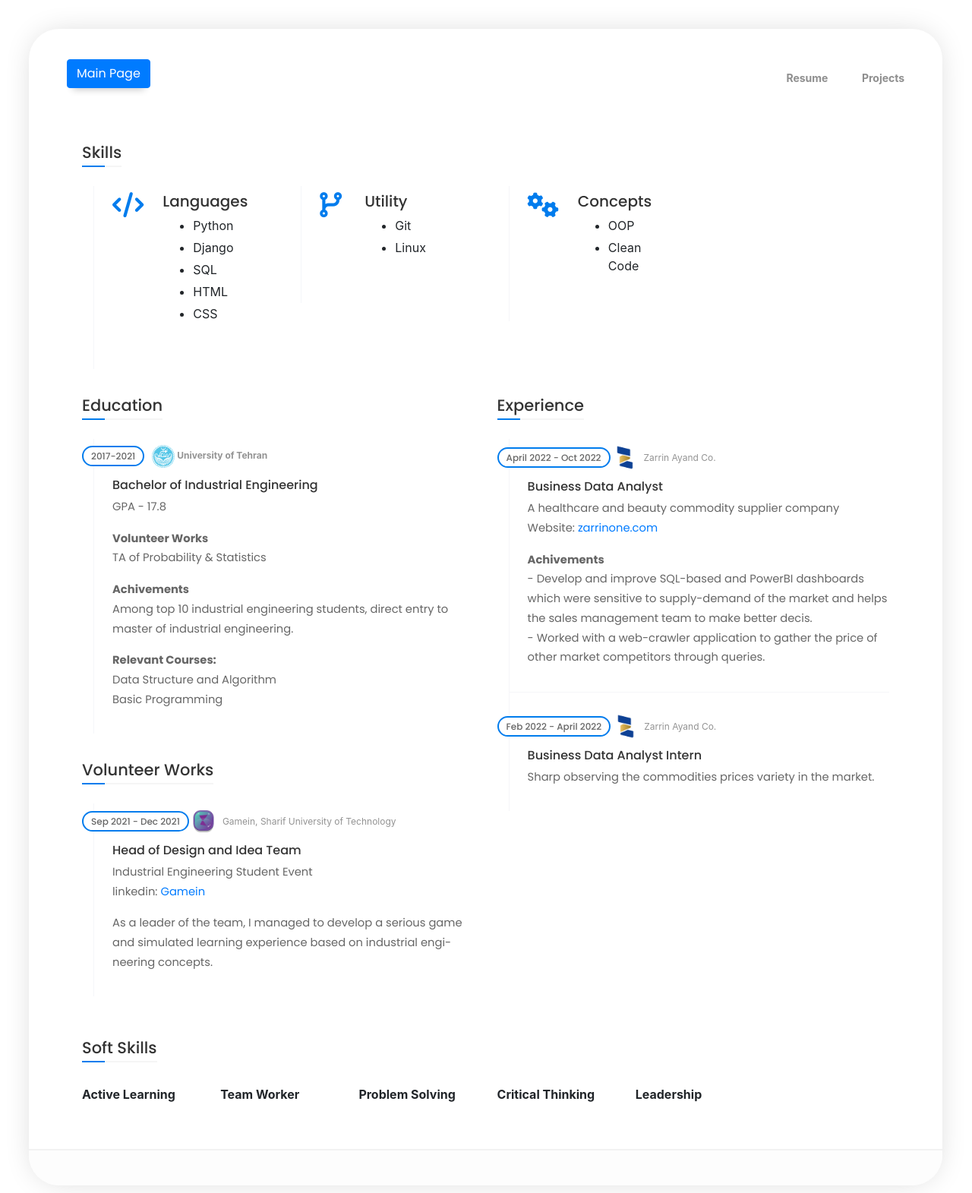
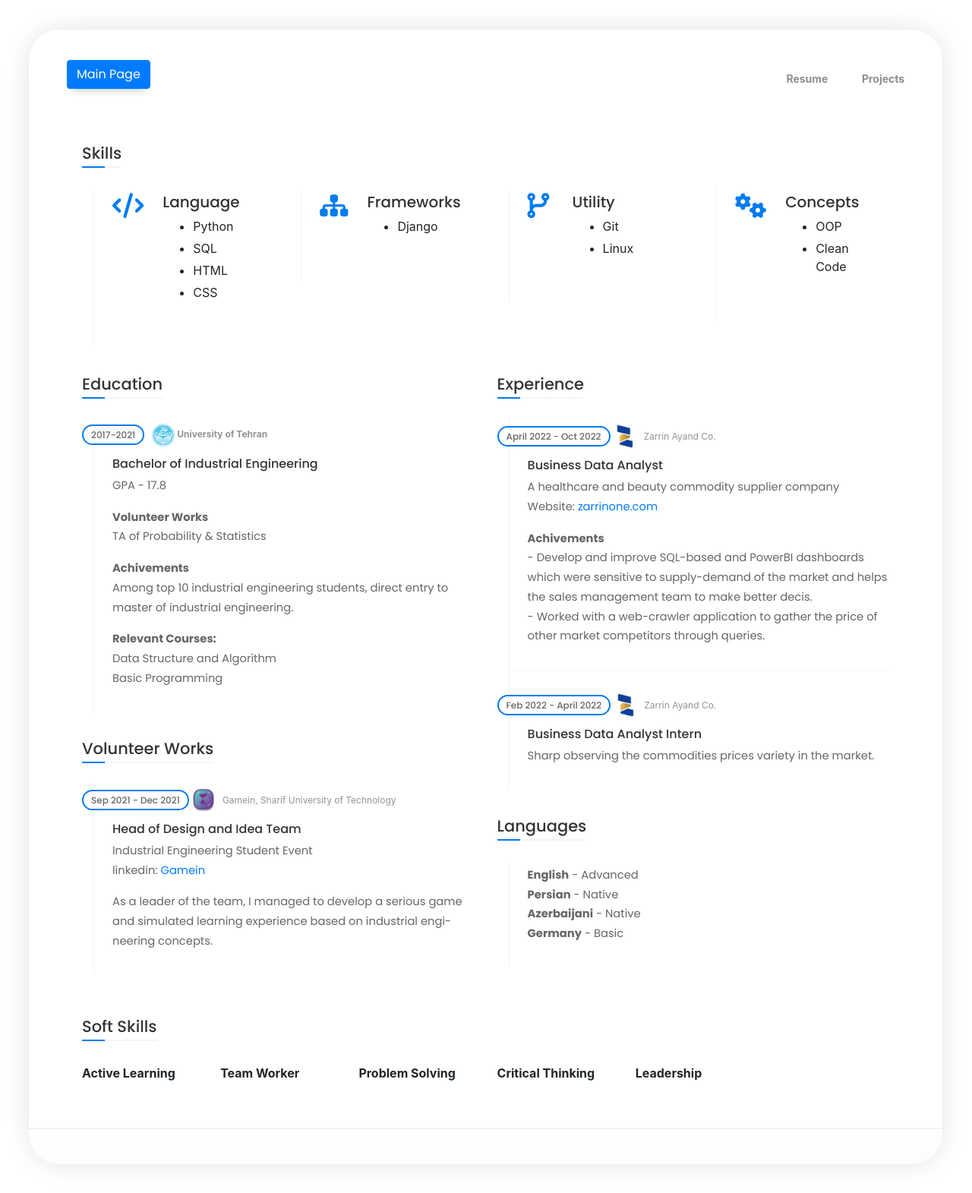
Before and after one commit to Aaidaro/Resume, a Django app: page /resume/ in a window 1280 px wide. Shown: the whole page at 76% size. Run offline with Django 4.2, Linux system fonts and the light colour scheme; some libraries are stand-ins or nearby versions; some web fonts are replaced.

Commit message:
Add Language Section

```diff
--- a/templates/website/resume.html
+++ b/templates/website/resume.html
@@ -26,18 +26,38 @@
                     <i class="fa-solid fa-code"></i>
                   </div>
                   <div class="ci-text">
-                    <h5>Languages</h5>
+                    <h5>Language</h5>
                     <ul>
                       <li style="margin-bottom: 5px;">
                         Python</li>
-                      <li style="margin-bottom: 5px;">
-                        Django</li>
                       <li style="margin-bottom: 5px;">
                         SQL</li>
                       <li style="margin-bottom: 5px;">
                         HTML</li>
                       <li style="margin-bottom: 5px;">
                         CSS</li>
+                    </ul>
+                  </div>
+                </div>
+              </div>
+            </div>
+          </div>
+        </div>
+
+        <div class=" col-xs-12 col-sm-3 ">
+          <div class="timeline-item clearfix">
+            <div id="timeline_1" class="timeline clearfix">
+              <div class="info-list-w-icon">
+                <div class="info-block-w-icon">
+                  <div class="ci-icon">
+                    <i class="fa-solid fa-sitemap"></i>
+                  </div>
+
+                  <div class="ci-text">
+                    <h5>Frameworks</h5>
+                    <ul>
+                      <li style="margin-bottom: 5px;">
+                        Django</li>
                     </ul>
                   </div>
                 </div>
@@ -190,9 +210,22 @@
                 </p>
               </div>
             </div>
+
+            <div class="block-title">
+              <h2>Languages</h2>
+            </div>
+            <div id="timeline_2" class="timeline clearfix">
+              <div class="timeline-item clearfix">
+                <p><b>English</b> - Advanced</br>
+                <b>Persian</b> - Native</br>
+                <b>Azerbaijani</b> - Native</br>
+                <b>Germany</b> - Basic</p>
               </div>
             </div>
           </div>
+        </div>
+      </div>
+
       <!-- <div class="row">
         <div class=" col-xs-12 col-sm-12 ">
           <div class="p-20"></div>
@@ -229,6 +262,7 @@
               </div>
             </div>
           </a>
+        </div>
       </div>
 
                 <div class=" col-xs-12 col-sm-6 ">
```
Lines whose indentation alone changed are shown as unchanged.
